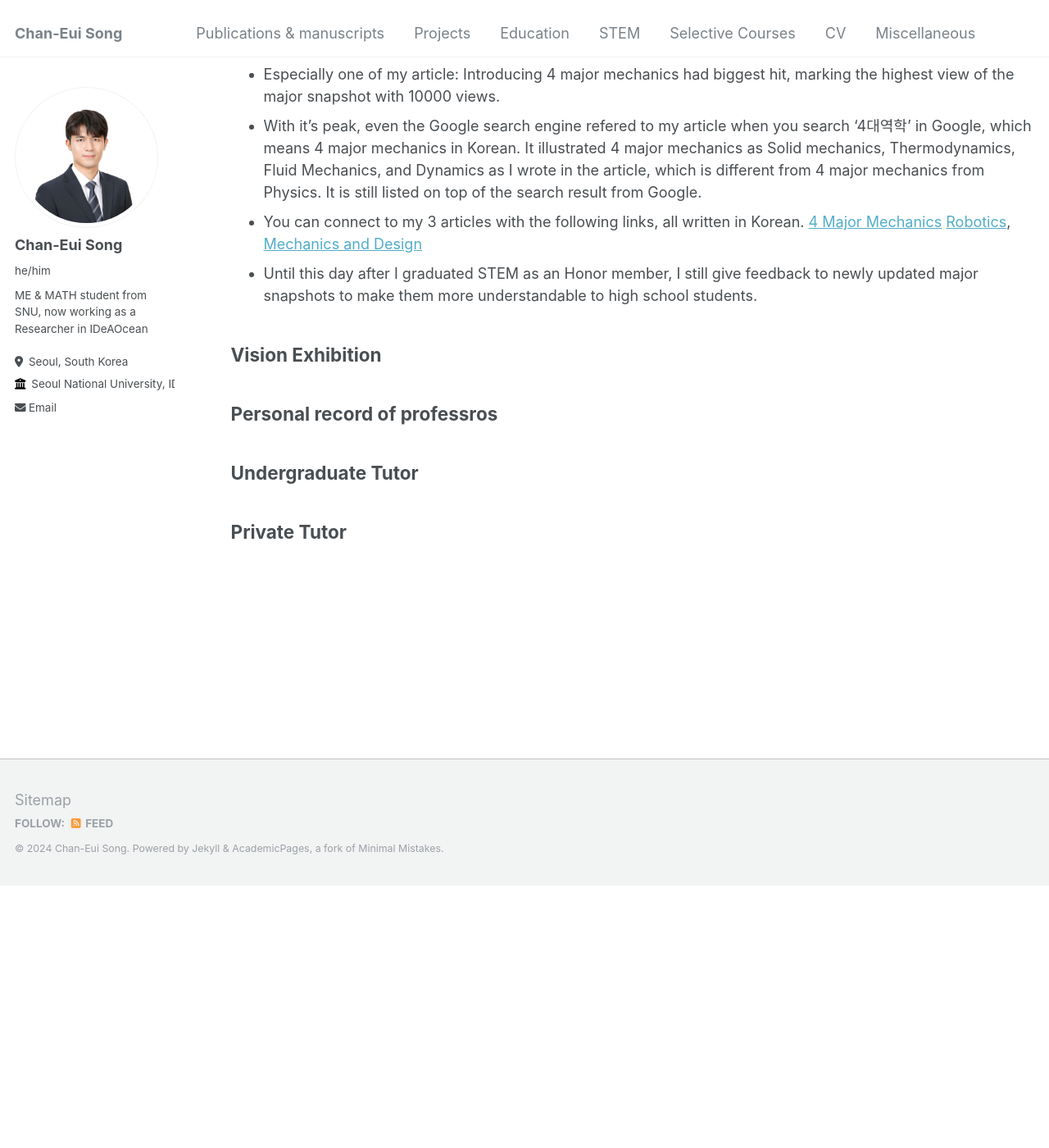
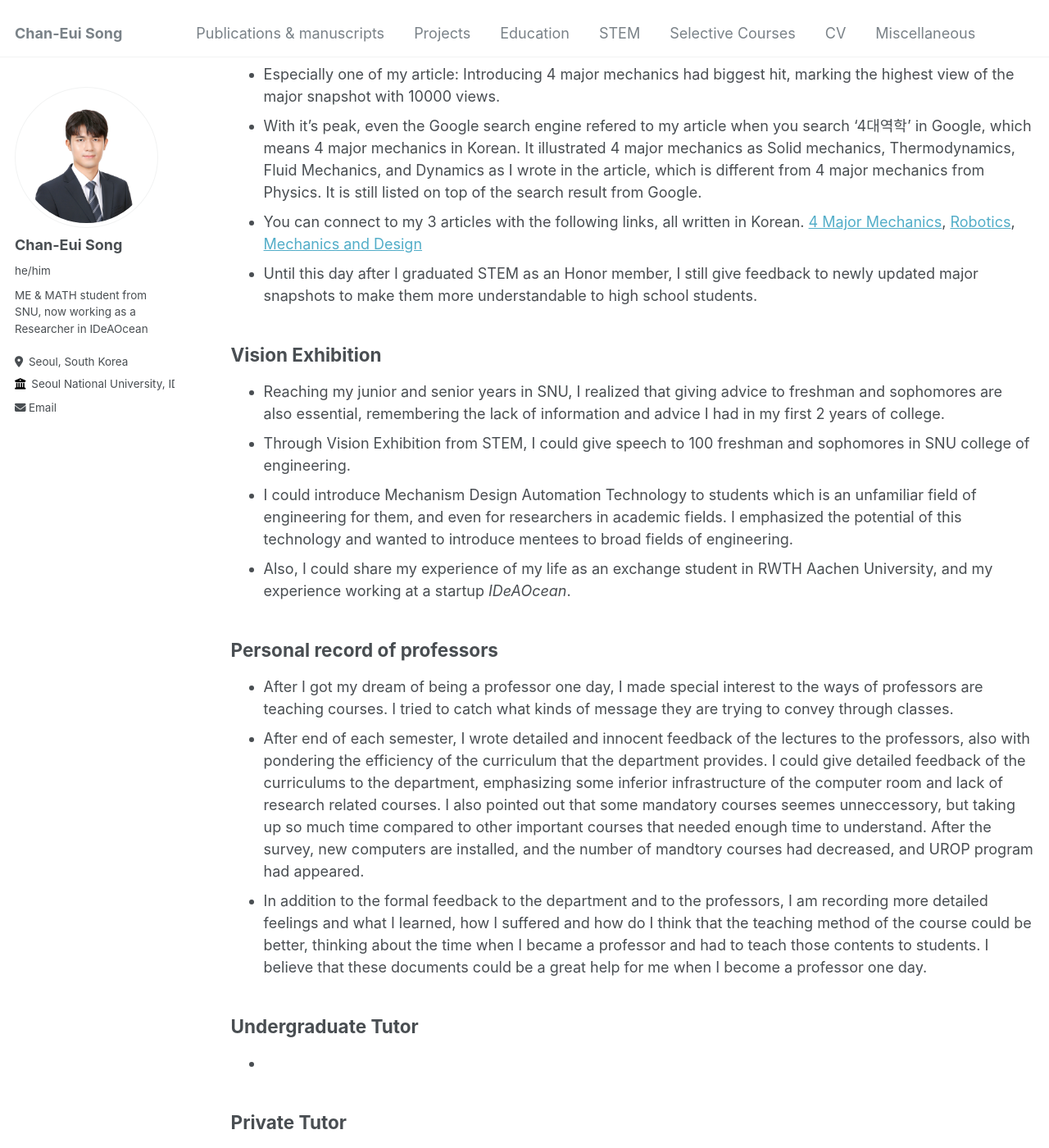
Before and after one commit to cksdml1014/chanisong, a Jekyll site: the page built from _pages/Education.md, in a window 1280 px wide and 1400 px high, scrolled down 2217 px. Shown: the whole window at 82% size. Built offline with Jekyll 4.4.1, drawn with Linux system fonts in a browser that asks for light colours; before the commit the page ends 3298 px from its top, so only the background shows below that.

Commit message:
Update Education.md

```diff
--- a/_pages/Education.md
+++ b/_pages/Education.md
@@ -40,13 +40,24 @@ These are some of the events that influenced me a lot to grow ability as a educa
 - As this date of August 12th of 2024, there are 106 Major Snapshots uploaded in STEMentor from various majors of engineering, and many high school students can now refer to these articles when they are curious what can they learn in college.
 - Especially one of my article: Introducing 4 major mechanics had biggest hit, marking the highest view of the major snapshot with 10000 views.
 - With it's peak, even the Google search engine refered to my article when you search '4대역학' in Google, which means 4 major mechanics in Korean. It illustrated 4 major mechanics as Solid mechanics, Thermodynamics, Fluid Mechanics, and Dynamics as I wrote in the article, which is different from 4 major mechanics from Physics. It is still listed on top of the search result from Google.
-- You can connect to my 3 articles with the following links, all written in Korean. [4 Major Mechanics](https://stementor.tistory.com/entry/%EA%B8%B0%EA%B3%84%EA%B3%B5%ED%95%99%EB%B6%80-4%EB%8C%80%EC%97%AD%ED%95%99-%EC%86%8C%EA%B0%9C) [Robotics](https://stementor.tistory.com/entry/%EA%B8%B0%EA%B3%84%EA%B3%B5%ED%95%99%EB%B6%80-%EB%A1%9C%EB%B4%87%EA%B3%B5%ED%95%99%EC%9E%85%EB%AC%B8), [Mechanics and Design](https://stementor.tistory.com/entry/%EA%B8%B0%EA%B3%84%EA%B3%B5%ED%95%99%EB%B6%80-%EC%97%AD%ED%95%99%EA%B3%BC-%EC%84%A4%EA%B3%84)
+- You can connect to my 3 articles with the following links, all written in Korean. [4 Major Mechanics](https://stementor.tistory.com/entry/%EA%B8%B0%EA%B3%84%EA%B3%B5%ED%95%99%EB%B6%80-4%EB%8C%80%EC%97%AD%ED%95%99-%EC%86%8C%EA%B0%9C), [Robotics](https://stementor.tistory.com/entry/%EA%B8%B0%EA%B3%84%EA%B3%B5%ED%95%99%EB%B6%80-%EB%A1%9C%EB%B4%87%EA%B3%B5%ED%95%99%EC%9E%85%EB%AC%B8), [Mechanics and Design](https://stementor.tistory.com/entry/%EA%B8%B0%EA%B3%84%EA%B3%B5%ED%95%99%EB%B6%80-%EC%97%AD%ED%95%99%EA%B3%BC-%EC%84%A4%EA%B3%84)
 - Until this day after I graduated STEM as an Honor member, I still give feedback to newly updated major snapshots to make them more understandable to high school students.
 
 ## Vision Exhibition
 
-## Personal record of professros
+- Reaching my junior and senior years in SNU, I realized that giving advice to freshman and sophomores are also essential, remembering the lack of information and advice I had in my first 2 years of college.
+- Through Vision Exhibition from STEM, I could give speech to 100 freshman and sophomores in SNU college of engineering.
+- I could introduce Mechanism Design Automation Technology to students which is an unfamiliar field of engineering for them, and even for researchers in academic fields. I emphasized the potential of this technology and wanted to introduce mentees to broad fields of engineering.
+- Also, I could share my experience of my life as an exchange student in RWTH Aachen University, and my experience working at a startup *IDeAOcean*.
+
+## Personal record of professors
+
+- After I got my dream of being a professor one day, I made special interest to the ways of professors are teaching courses. I tried to catch what kinds of message they are trying to convey through classes.
+- After end of each semester, I wrote detailed and innocent feedback of the lectures to the professors, also with pondering the efficiency of the curriculum that the department provides. I could give detailed feedback of the curriculums to the department, emphasizing some inferior infrastructure of the computer room and lack of research related courses. I also pointed out that some mandatory courses seemes unneccessory, but taking up so much time compared to other important courses that needed enough time to understand. After the survey, new computers are installed, and the number of mandtory courses had decreased, and UROP program had appeared.
+- In addition to the formal feedback to the department and to the professors, I am recording more detailed feelings and what I learned, how I suffered and how do I think that the teaching method of the course could be better, thinking about the time when I became a professor and had to teach those contents to students. I believe that these documents could be a great help for me when I become a professor one day.
 
 ## Undergraduate Tutor
 
+-
+
 ## Private Tutor
```
